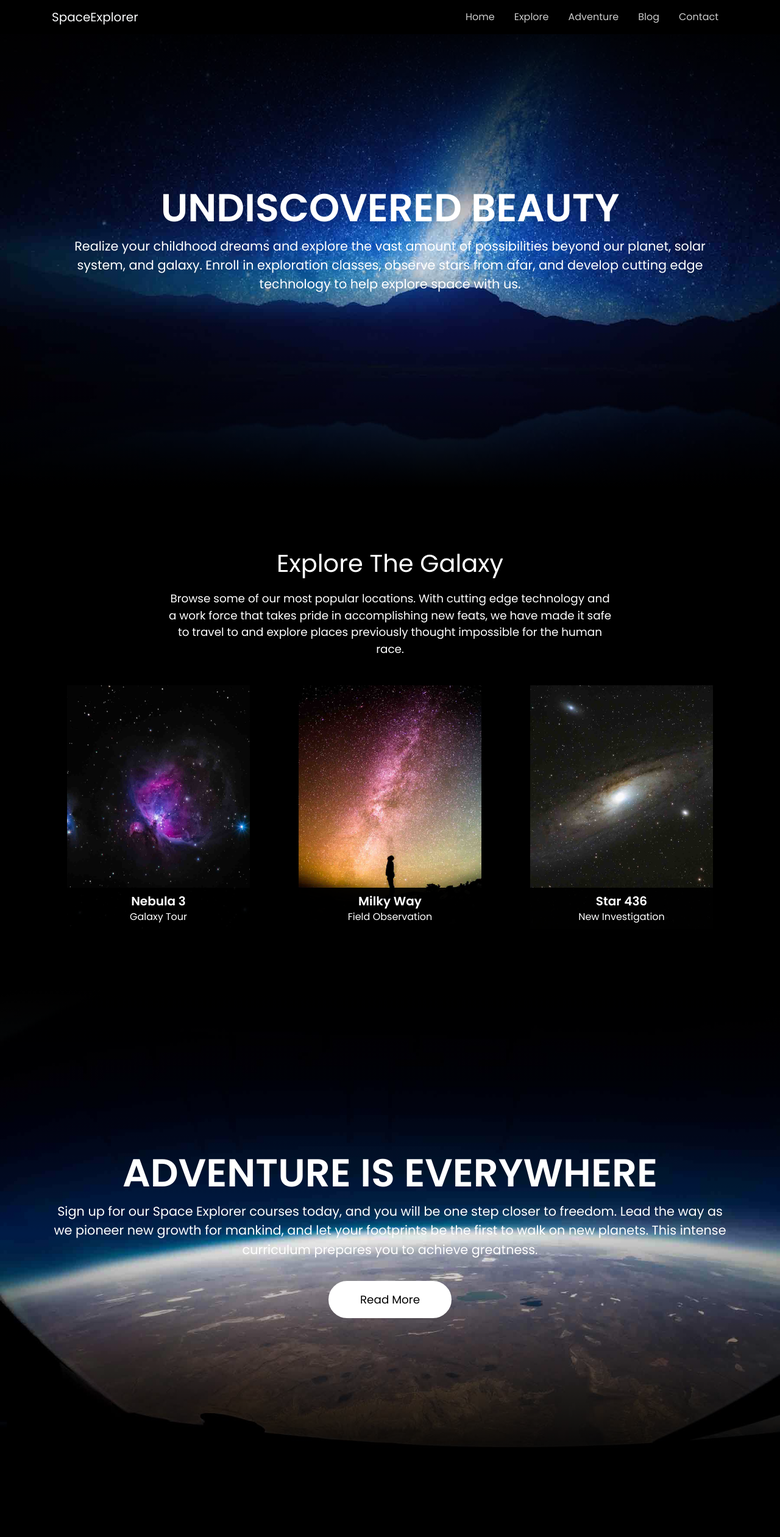
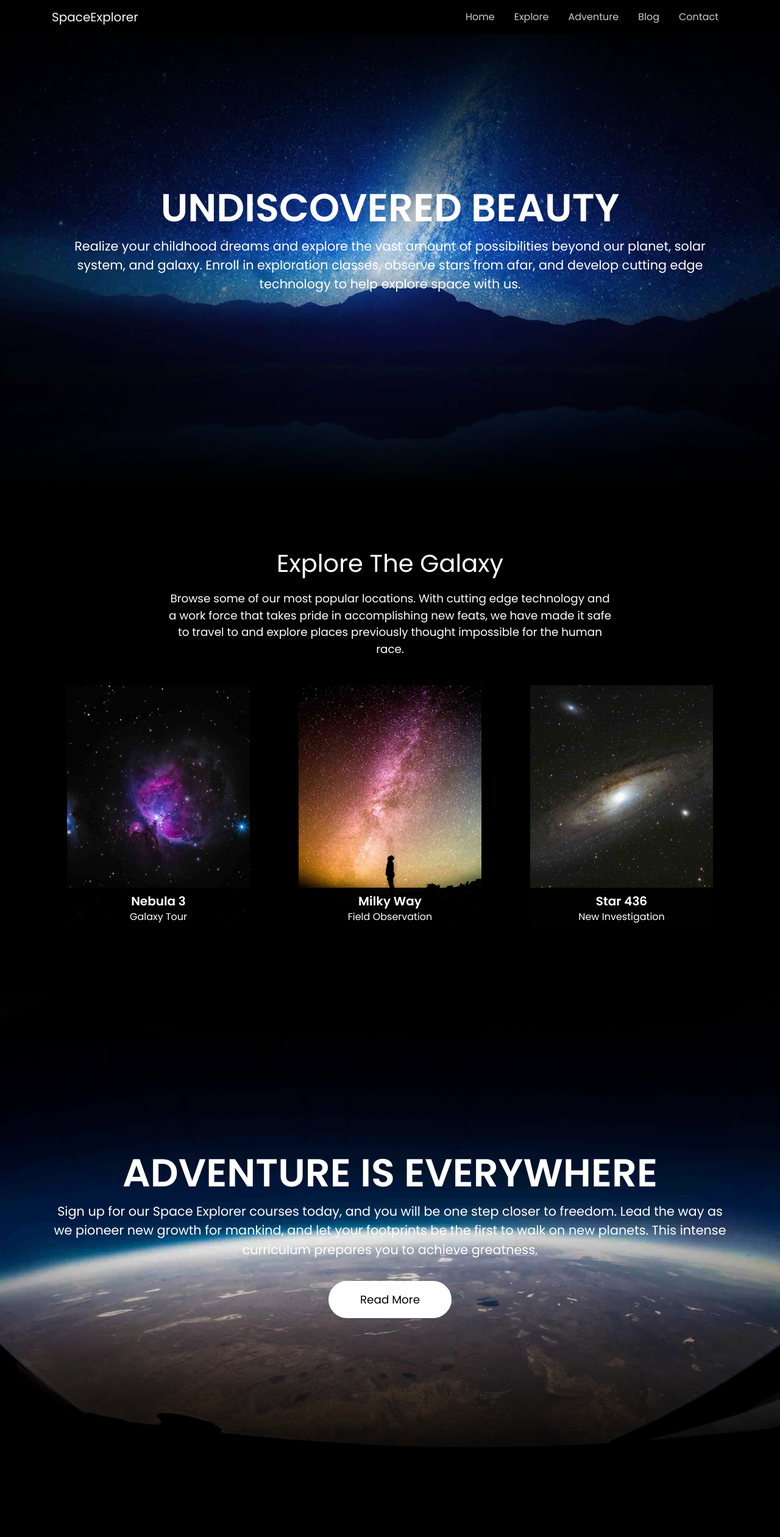
Before and after one commit to ActiveArsal/nature, a plain HTML site: page index.html in a window 1280 px wide. Shown: the top 2521 px of the page at 61% size. Drawn offline with nearby package versions, Linux system fonts and the light colour scheme.

Commit message:
fixed position of banner images on mobile

```diff
--- a/style.css
+++ b/style.css
@@ -39,6 +39,7 @@ p {
 	height: 100vh;
 	background: url(img/banner.jpg);
 	background-size: cover;
+	background-position: center;
 	margin-bottom: 0;
 }
 
@@ -182,6 +183,7 @@ p {
 	position: relative;
 	background: url(img/banner2.jpg);
 	background-size: cover;
+	background-position: center;
 	height: 100vh;
 }
 
@@ -253,6 +255,7 @@ p {
 	padding: 100px 0;
 	background: url(img/contactBg.jpg);
 	background-size: cover;
+	background-position: center;
 	min-height: 100vh;
 }
 
```
